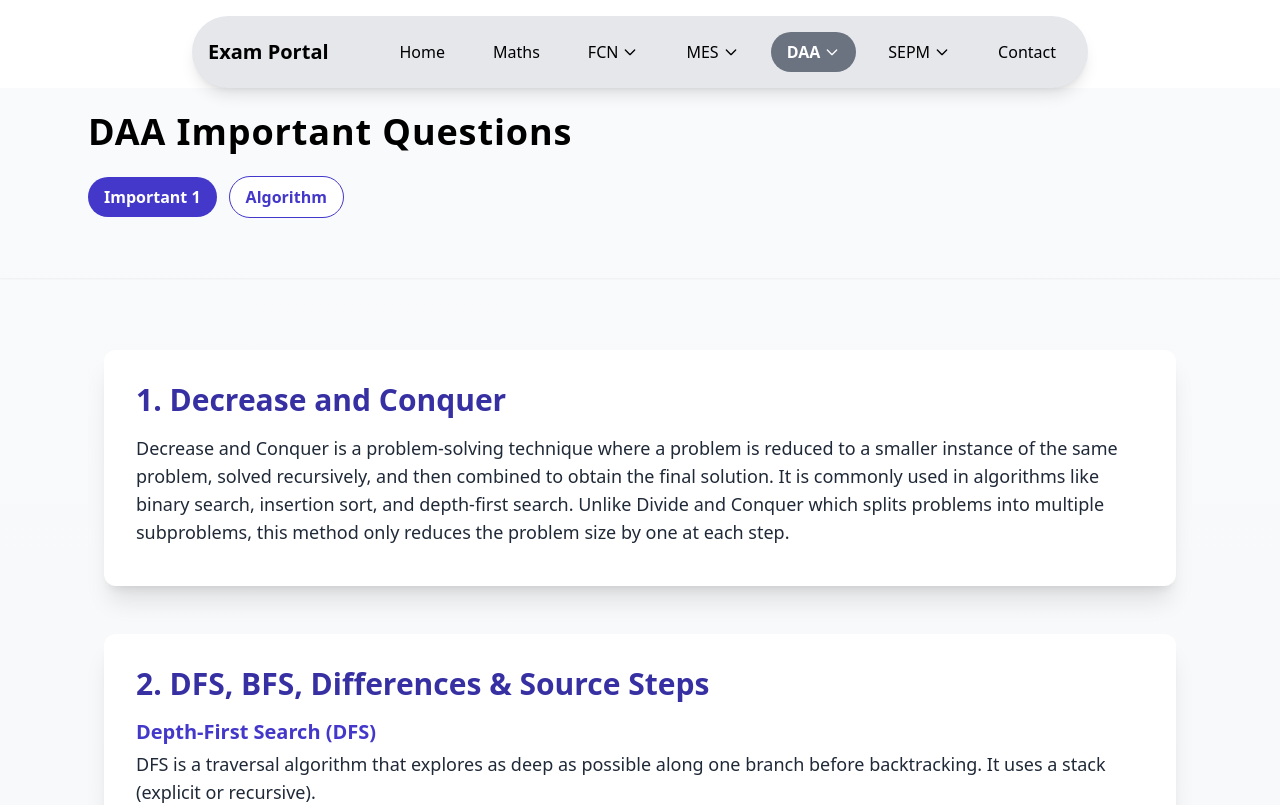
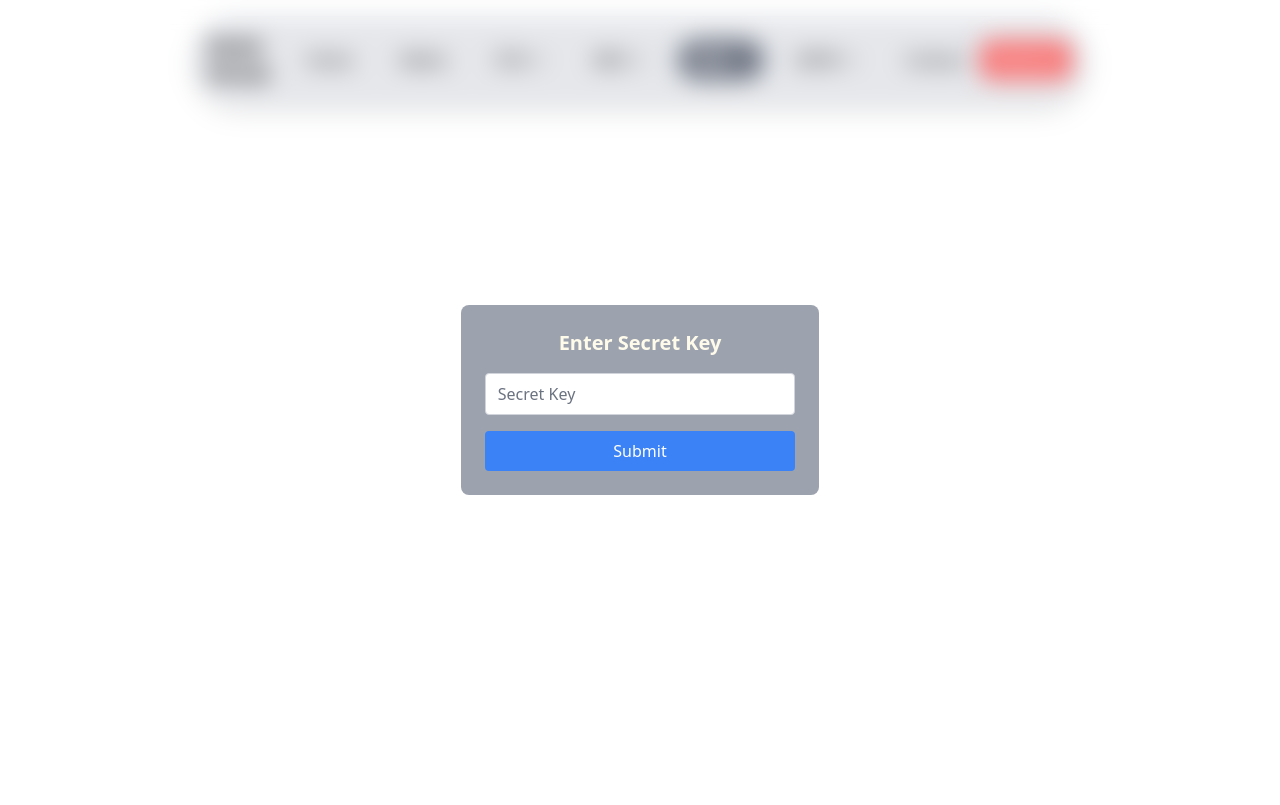
Before and after one commit to NITHINKR06/ImpoortantQuestions, a Next.js app: page /mse2/daa in a window 1280 px wide. Shown: the top 805 px of the page. Built offline with nearby package versions, Linux system fonts and the light colour scheme.

Commit message:
Added auth for access

```diff
--- a/package.json
+++ b/package.json
@@ -11,6 +11,7 @@
   "dependencies": {
     "flowbite": "^3.1.2",
     "framer-motion": "^12.6.2",
+    "js-cookie": "^3.0.5",
     "next": "15.2.3",
     "react": "^19.0.0",
     "react-dom": "^19.0.0",
--- /dev/null
+++ b/src/app/ProtectedPage.jsx
@@ -0,0 +1,72 @@
+'use client';
+import React, { useState, useEffect } from 'react';
+import Cookies from 'js-cookie';
+
+const SECRET_KEY = '123654'; // Change this to your desired secret key
+
+const ProtectedPage = ({ children }) => {
+  const [accessGranted, setAccessGranted] = useState(false);
+  const [showModal, setShowModal] = useState(false);
+  const [enteredKey, setEnteredKey] = useState('');
+  const [error, setError] = useState('');
+
+  useEffect(() => {
+    const cookieKey = Cookies.get('accessGranted');
+    if (cookieKey === 'true') {
+      setAccessGranted(true);
+    } else {
+      setShowModal(true);
+    }
+  }, []);
+
+  const handleSubmit = (e) => {
+    e.preventDefault();
+    if (enteredKey === SECRET_KEY) {
+      // Set cookie for 1 day (adjust as needed)
+      Cookies.set('accessGranted', 'true', { expires: 1 });
+      setAccessGranted(true);
+      setShowModal(false);
+    } else {
+      setError('Invalid key. Please try again.');
+    }
+  };
+
+  if (!accessGranted) {
+    return (
+      <>
+ {showModal && (
+          <div className="fixed inset-0 z-50 flex items-center justify-center bg-gray-00 bg-opacity-10 backdrop-blur-md">
+            <div className="bg-gray-400 bg-opacity-50 rounded-lg p-6 max-w-sm mx-auto">
+              <h2 className="text-xl font-bold mb-4 text-center text-amber-50">Enter Secret Key</h2>
+              {error && <p className="text-red-500 mb-2">{error}</p>}
+              <form onSubmit={handleSubmit}>
+                <input
+                  type="password"
+                  value={enteredKey}
+                  onChange={(e) => setEnteredKey(e.target.value)}
+                  placeholder="Secret Key"
+                  className="w-full border border-gray-300 rounded px-3 py-2 mb-4"
+                />
+                <button
+                  type="submit"
+                  className="w-full bg-blue-500 text-white py-2 rounded hover:bg-blue-600"
+                >
+                  Submit
+                </button>
+              </form>
+            </div>
+          </div>
+        )}
+      </>
+    );
+  }
+
+  return (
+    <div className="relative">
+      {/* Logout button */}
+      {children}
+    </div>
+  );
+};
+
+export default ProtectedPage;
--- a/src/app/layout.js
+++ b/src/app/layout.js
@@ -1,7 +1,8 @@
 import { Geist, Geist_Mono } from "next/font/google";
 import "./globals.css";
 import Navbar from "@/components/Navbar";
-import Head from "next/head";
+// import Head from "next/head";
+// import ProtectedPage from "./ProtectedPage";
 
 const geistSans = Geist({
   variable: "--font-geist-sans",
@@ -22,8 +23,10 @@ export default function RootLayout({ children }) {
   return (
     <html lang="en">
       <body className={`${geistSans.variable} ${geistMono.variable} antialiased`}>
-        <Navbar />
-        {children}
+        {/* <ProtectedPage> */}
+          <Navbar />
+          {children}
+        {/* </ProtectedPage> */}
       </body>
     </html>
   );
--- a/src/app/mse2/daa/page.jsx
+++ b/src/app/mse2/daa/page.jsx
@@ -2,6 +2,7 @@
 import React, { useState } from 'react';
 import Imp1 from './Imp1.jsx';
 import Imp2 from './Imp2.jsx';
+import ProtectedPage from '@/app/ProtectedPage.jsx';
 
 const SEPMImportantQuestions = () => {
   // State to track the active component
@@ -32,6 +33,7 @@ const SEPMImportantQuestions = () => {
       : `${baseButtonClasses} bg-white text-indigo-700 border border-indigo-700`;
 
   return (
+    <ProtectedPage>
     <div className="min-h-screen bg-gradient-to-b from-gray-50 to-gray-100">
       {/* Fixed Header */}
       <header className="text-black py-6 shadow-xs">
@@ -76,6 +78,7 @@ const SEPMImportantQuestions = () => {
         </div>
       </footer> */}
     </div>
+    </ProtectedPage>
   );
 };
 
--- a/src/app/mse2/fcn/page.jsx
+++ b/src/app/mse2/fcn/page.jsx
@@ -3,6 +3,7 @@ import React, { useState } from 'react';
 import Imp1 from './Imp1.jsx';
 import Imp2 from './Imp2.jsx';
 import Imp3 from './Imp3.jsx';
+import ProtectedPage from '@/app/ProtectedPage.jsx';
 
 
 const SEPMImportantQuestions = () => {
@@ -34,6 +35,7 @@ const SEPMImportantQuestions = () => {
       : `${baseButtonClasses} bg-white text-indigo-700 border border-indigo-700`;
 
   return (
+    <ProtectedPage>
     <div className="min-h-screen bg-gradient-to-b from-gray-50 to-gray-200">
       {/* Fixed Header */}
       <header className="text-black py-6 shadow-md">
@@ -78,6 +80,7 @@ const SEPMImportantQuestions = () => {
         </div>
       </footer> */}
     </div>
+    </ProtectedPage>
   );
 };
 
--- a/src/app/mse2/mes/page.jsx
+++ b/src/app/mse2/mes/page.jsx
@@ -3,6 +3,7 @@ import React, { useState } from 'react';
 import Imp1 from './Imp1.jsx';
 import Imp2 from './Imp2.jsx';
 import ImageGallery from './Imp3.jsx';
+import ProtectedPage from '@/app/ProtectedPage.jsx';
 
 const SEPMImportantQuestions = () => {
   // State to track the active component
@@ -33,6 +34,7 @@ const SEPMImportantQuestions = () => {
       : `${baseButtonClasses} bg-white text-indigo-700 border border-indigo-700`;
 
   return (
+    <ProtectedPage>
       <div className="min-h-screen bg-gradient-to-b from-gray-50 to-gray-200">
         {/* Fixed Header */}
         <header className="text-black py-6 shadow-md">
@@ -76,6 +78,8 @@ const SEPMImportantQuestions = () => {
           </div>
         </footer> */}
       </div>
+    </ProtectedPage>
+
   );
 };
 
--- a/src/app/mse2/sepm/page.jsx
+++ b/src/app/mse2/sepm/page.jsx
@@ -3,6 +3,7 @@ import React, { useState } from 'react';
 import Imp1 from './Imp1.jsx';
 import Imp2 from './Imp2.jsx';
 import Imp3 from './Imp3.jsx';
+import ProtectedPage from '@/app/ProtectedPage.jsx';
 
 
 const SEPMImportantQuestions = () => {
@@ -34,6 +35,7 @@ const SEPMImportantQuestions = () => {
       : `${baseButtonClasses} bg-white text-indigo-700 border border-indigo-700`;
 
   return (
+    <ProtectedPage>
     <div className="min-h-screen bg-gradient-to-b from-gray-50 to-gray-200">
       {/* Fixed Header */}
       <header className="text-black py-6 shadow-md">
@@ -81,6 +83,7 @@ const SEPMImportantQuestions = () => {
         </div>
       </footer> */}
     </div>
+    </ProtectedPage>
   );
 };
 
--- a/src/components/Navbar.jsx
+++ b/src/components/Navbar.jsx
@@ -2,6 +2,7 @@
 import React, { useState } from 'react';
 import Link from 'next/link';
 import { usePathname } from 'next/navigation';
+import Cookies from 'js-cookie';
 
 const Navbar = () => {
   const [isOpen, setIsOpen] = useState(false);
@@ -12,6 +13,11 @@ const Navbar = () => {
     setMobileOpenDropdown(null);
   };
   const pathname = usePathname();
+
+  const handleLogout = () => {
+    // Remove the access cookie and require the user to log in again.
+    Cookies.remove('accessGranted');
+  };
 
   // Navigation links; FCN, MES, DAA, SEPM include sub-pages
   const navLinks = [
@@ -143,7 +149,7 @@ const Navbar = () => {
       </div>
 
       {/* Desktop Navbar */}
-      <div className="hidden md:flex justify-center mt-4">
+      <div className="hidden md:flex justify-center mt-4 mb-4">
         <div className="w-[70%] flex justify-between items-center bg-gray-200 rounded-full p-4 shadow-lg">
           <Link href="/" legacyBehavior>
             <a className="text-xl font-semibold text-black">Exam Portal</a>
@@ -206,6 +212,12 @@ const Navbar = () => {
               </li>
             ))}
           </ul>
+          <button
+            onClick={handleLogout}
+            className="bg-red-400 text-white px-4 py-2 rounded-xl hover:bg-red-600"
+          >
+            Remove
+          </button>
         </div>
       </div>
     </>
```
Also changed, not shown: 1 other file (tests, documents, lock files or other folders). Lines whose indentation alone changed are shown as unchanged.
